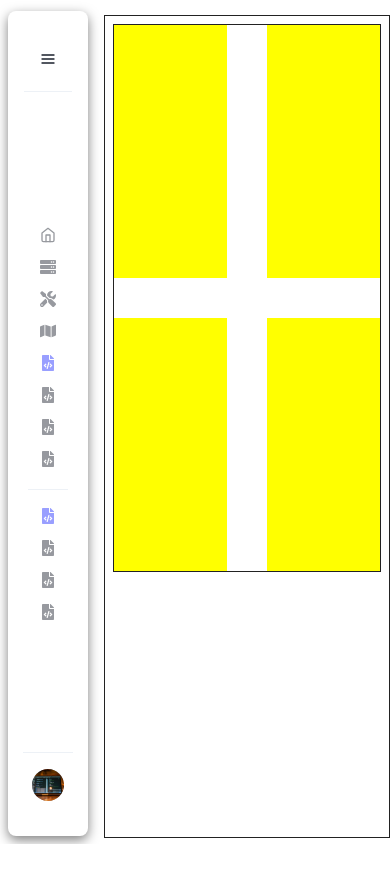
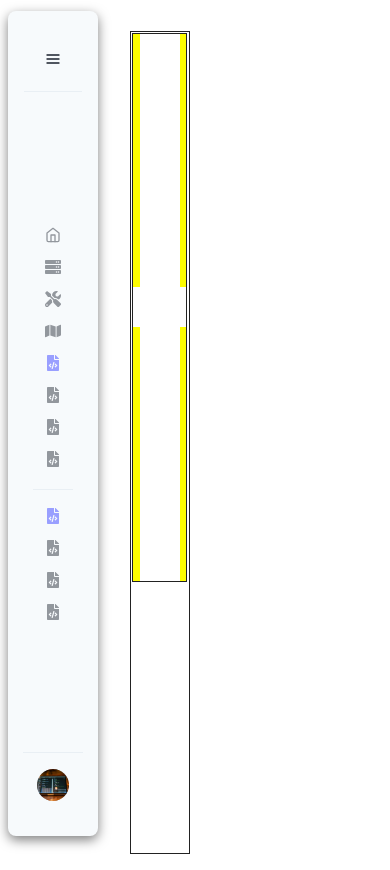
Before and after one commit to wdkana/mkmkmk, a Next.js app: page /class in a window 390 px wide. Before the commit the page ends 844 px from the top, so only its background shows below. Built offline with nearby package versions, Linux system fonts and the light colour scheme.

Commit message:
change layout mobile

```diff
--- a/Components/Content/Dashboard.js
+++ b/Components/Content/Dashboard.js
@@ -11,6 +11,7 @@ import {
 import Clock from "../../lib/clock";
 
 export default function DashboardComponent(props) {
+
   const Grid1 = () => {
     return (
       <VStack
@@ -41,7 +42,7 @@ export default function DashboardComponent(props) {
   };
 
   return (
-    <Container maxW="95%" p={5}>
+    <Container maxW="95%">
       <Flex
         h="95vh"
         w="100%"
--- a/Components/Header/Sidebar.js
+++ b/Components/Header/Sidebar.js
@@ -42,11 +42,12 @@ export default function Sidebar(props) {
     <Flex
       pos="sticky"
       left={2}
+      // h={navSize == "small" ? "97.75vh" : { base: "98.75vh", md: "97.75vh" }}
       h="97.75vh"
       marginTop="1.25vh"
       boxShadow="0 4px 12px 0 rgba(0,0,0,0.5)"
       borderRadius={"8px"}
-      w={navSize == "small" ? "90px" : { base: "90%", md: "auto" }}
+      w={props.navSize == "small" ? "90px" : { base: "90%", md: "auto" }}
       bgColor={props.bgColor}
       flexDir="column"
       justify="space-between"
@@ -54,9 +55,9 @@ export default function Sidebar(props) {
     >
       <Flex
         p="2%"
-        w={navSize == "small" ? "auto" : "auto"}
+        w={props.navSize == "small" ? "auto" : "auto"}
         flexDir="column"
-        alignItems={navSize == "small" ? "center" : "flex-start"}
+        alignItems={props.navSize == "small" ? "center" : "flex-start"}
         as="nav"
         height="100%"
       >
@@ -67,9 +68,9 @@ export default function Sidebar(props) {
           _hover={{ background: "none" }}
           icon={<FiMenu />}
           onClick={() => {
-            navSize == "small"
-              ? changeNavSize("large")
-              : changeNavSize("small");
+            props.navSize == "small"
+              ? props.onChangeNavSize("large")
+              : props.onChangeNavSize("small");
           }}
         />
 
@@ -79,7 +80,7 @@ export default function Sidebar(props) {
           {dataNav.map((data, i) =>
             <NavItem
               active={props.url == data.value ? true : false}
-              navSize={navSize}
+              navSize={props.navSize}
               title={data.title}
               icon={data.icon}
               uri={data.url}
@@ -95,7 +96,7 @@ export default function Sidebar(props) {
           {dataSubNav.map((data, i) =>
             <NavItem
               active={props.url == data.value ? true : false}
-              navSize={navSize}
+              navSize={props.navSize}
               title={data.title}
               icon={data.icon}
               uri={data.url}
@@ -111,7 +112,7 @@ export default function Sidebar(props) {
       <Flex
         flexDir="column"
         w="100%"
-        alignItems={navSize == "small" ? "center" : "flex-start"}
+        alignItems={props.navSize == "small" ? "center" : "flex-start"}
         mb={5}
       >
         <Divider />
@@ -120,14 +121,14 @@ export default function Sidebar(props) {
           <Flex
             flexdir="column"
             ml={2}
-            display={navSize == "small" ? "none" : "flex"}
+            display={props.navSize == "small" ? "none" : "flex"}
           >
             <Heading fontSize="0.7em" w="100%" my="auto" colorScheme>
               Hi, Cuy!
             </Heading>
 
             <SwitchItem
-              navSize={navSize}
+              navSize={props.navSize}
               title={
                 props.colorMode === "light" ? "Selamat Pagi 🤗" : "Selamat Malam 😴"
               }
--- a/Components/Layout/Layout.js
+++ b/Components/Layout/Layout.js
@@ -1,5 +1,5 @@
-import React, {useEffect, useState} from 'react'
-import { Flex } from "@chakra-ui/react";
+import React, { useEffect, useState } from 'react'
+import { Flex, Box } from "@chakra-ui/react";
 import Sidebar from "../Header/Sidebar";
 
 export default function Layout(props) {
@@ -9,15 +9,19 @@ export default function Layout(props) {
   }, [props.url])
 
   return (
-    <Flex>
+    <Flex pos="relative">
       <Sidebar
-        // bgColor={props.bgColor}
+        bgColor={props.bgColor}
         toggleColorMode={props.toggleColorMode}
         txtColor={props.txtColor}
         colorMode={props.colorMode().colorMode}
         url={url}
+        onChangeNavSize={props.onChangeNavSize}
+        navSize={props.navSize}
       />
-      {props.children}
+      <Box display={props.navSize == "small" ? "block" : { base: "none", md: "block" }} p={4}>
+        {props.children}
+      </Box>
     </Flex>
   );
 }
--- a/pages/[menu].js
+++ b/pages/[menu].js
@@ -13,19 +13,30 @@ export default function IndexPage() {
   const router = useRouter();
   const { menu } = router.query;
   const [uri, setUri] = useState("");
+  const [navSize, changeNavSize] = useState("small");
 
   const { toggleColorMode } = useColorMode();
   const bgColor = useColorModeValue("gray.50", "whiteAlpha.50");
   const txtColor = useColorModeValue("black.300", "#999FFF");
 
-
-
   useEffect(() => {
-      setUri(menu);
+    setUri(menu);
   }, [menu]);
 
+  const onChangeNavSize = (data) => {
+    changeNavSize(data)
+  }
+
   return (
-    <Layout bgColor={bgColor} url={uri} toggleColorMode={toggleColorMode} colorMode={useColorMode} txtColor={txtColor}>
+    <Layout
+      bgColor={bgColor}
+      url={uri}
+      toggleColorMode={toggleColorMode}
+      colorMode={useColorMode}
+      txtColor={txtColor}
+      onChangeNavSize={onChangeNavSize}
+      navSize={navSize}
+    >
       {showMenu(uri)}
     </Layout>
   );
```
